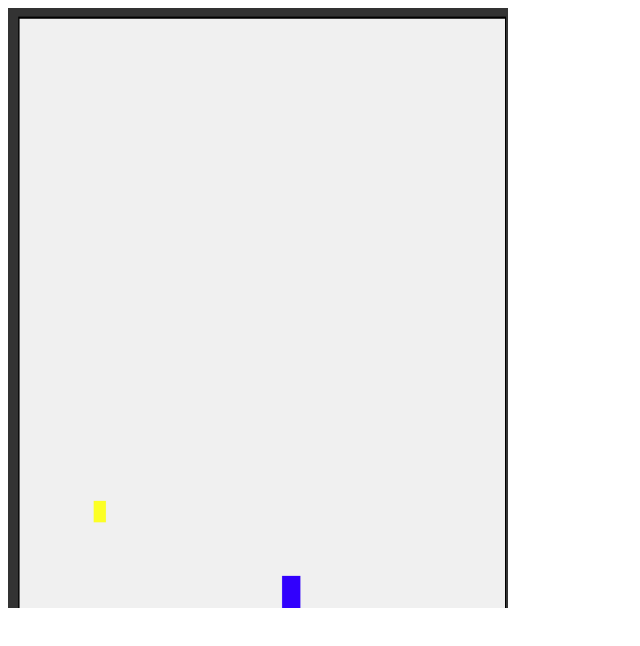
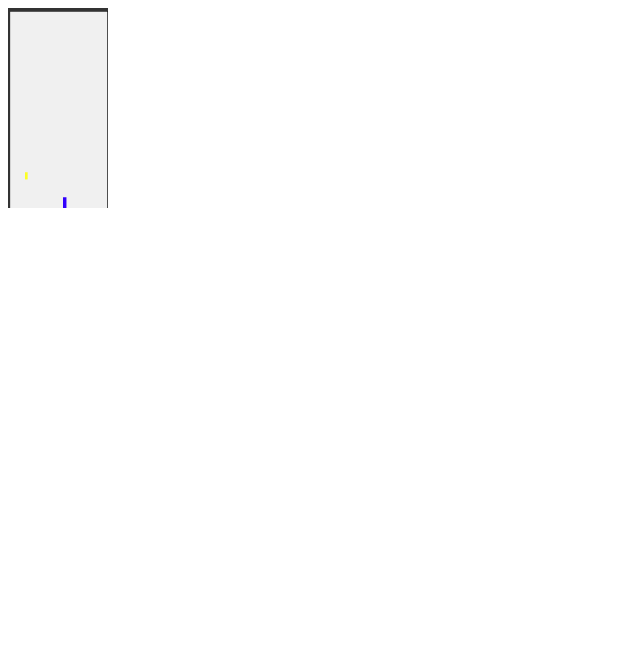
Before and after one commit to AwesomeJeff7/jeffsHub, a plain HTML site: page index.html in a window 1280 px wide. Shown: the whole page, without its empty margins (0-640 px from the left). Drawn offline with Linux system fonts and the light colour scheme.

Commit message:
Update index.html

```diff
--- a/index.html
+++ b/index.html
@@ -1,4 +1,4 @@
 <html>
-<a href="https://awesomejeff7.github.io/notgame/"><img src="jumpingGame.png" width="500" height="600"></a>
+<a href="https://awesomejeff7.github.io/notgame/"><img src="jumpingGame.png" width="100" height="200"></a>
 
 </html>
```
